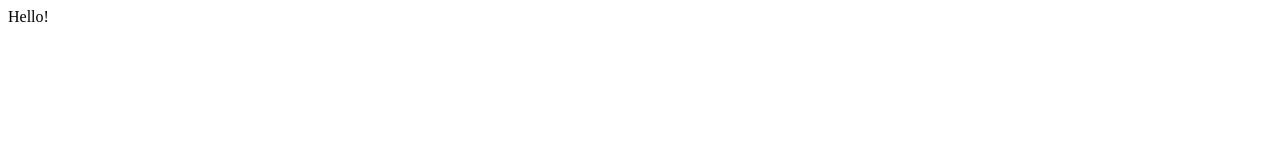
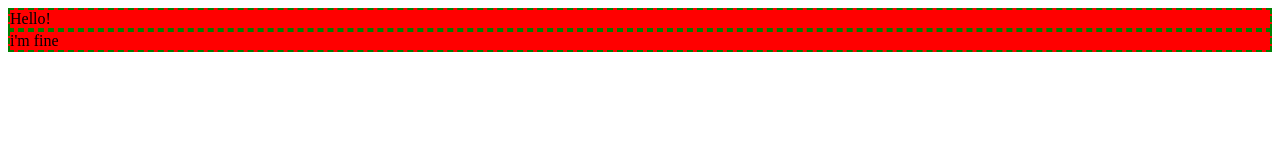
Before and after one commit to eqou/fuzzy_sniffle, a plain HTML site: page index.html in a window 1280 px wide. Drawn offline with Linux system fonts and the light colour scheme.

Commit message:
add style for document

```diff
--- a/index.html
+++ b/index.html
@@ -6,5 +6,13 @@
 </head>
 <body>
 	<div>Hello!</div>
+	<div>i'm fine</div>
+	<style>
+	div {
+		border: 2px dashed green;
+		color: black;
+		background: red;
+	}
+	</style>
 </body>
 </html>
```
